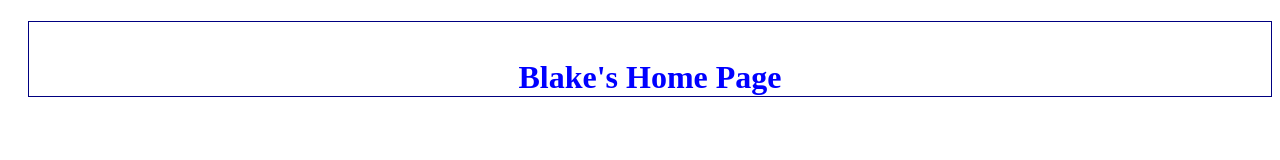
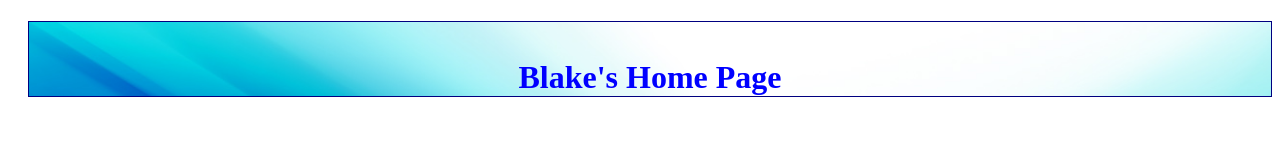
Before and after one commit to Blaxek/FrontEndPractice, a plain HTML site: page index.html in a window 1280 px wide. Drawn offline with Linux system fonts and the light colour scheme.

Commit message:
Added background to h1 of index.html, general styling

```diff
--- a/styles.css
+++ b/styles.css
@@ -5,4 +5,6 @@ h1 {
     border-color: navy;
     border-width: 1px;
     border-style: solid;
+    background-image: url("untitled.png");
+    background-size: 100%;
 }
```
Also changed, not shown: Untitled.png (added), h1_background.jpg (added), 1 other file.
